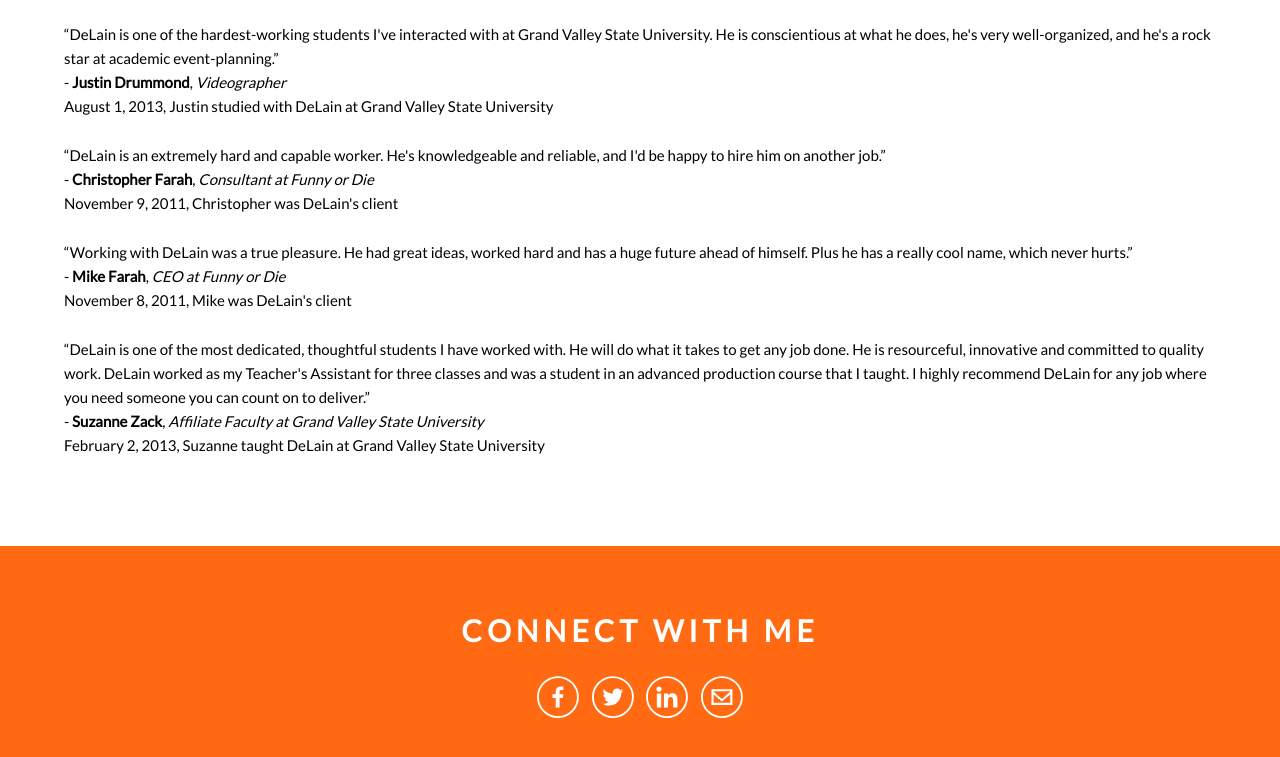
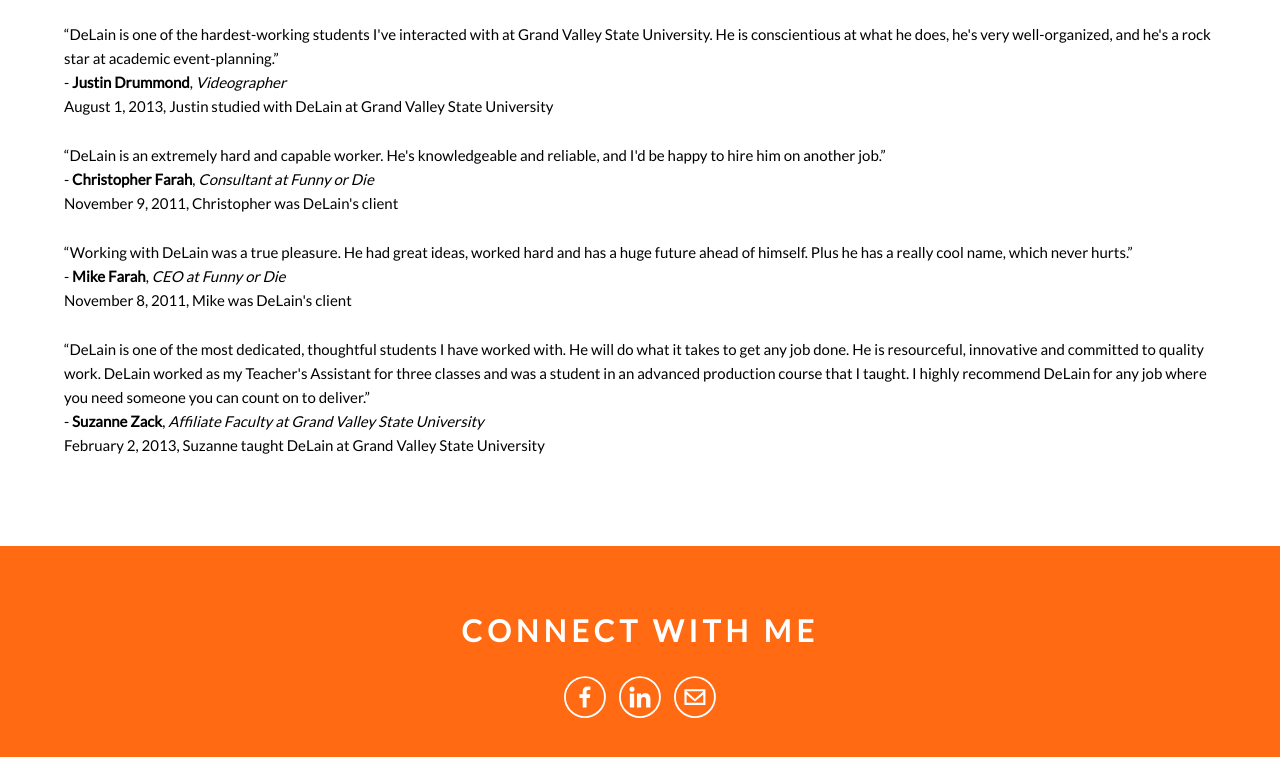
Before and after one commit to delainbomer/delainbomer.github.io, a website: page index.html in a window 1280 px wide. Shown: the part 3097-3854 px from the top of the page. Drawn offline with Linux system fonts and the light colour scheme.

Commit message:
Update index.html

```diff
--- a/index.html
+++ b/index.html
@@ -175,7 +175,6 @@ preserveAspectRatio="xMinYMin meet" class="svg-content">
 				<center>
 				  <h4>Connect with me</h4>
 				  <a title="Facebook" href="http://www.facebook.com/delainbomeriii" target="_blank"><img src="images/Facebook.svg" height="relative" width="42" style="padding:5px"></a>
-					<a title="Twitter" href="http://www.twitter.com/delain_bomer" target="_blank"><img src="images/twitter.svg" height="relative" width="42" style="padding:5px"></a>
 					<a title="LinkedIn" href="http://www.linkedin.com/in/delain" target="_blank"><img src="images/linkedin.svg" height="relative" width="42" style="padding:5px"></a>
 					<a href="mailto:delain@delainbomer.com?Subject=Hi%20DeLain" target="_blank"><img src="images/email.svg" height="relative" width="42" style="padding:5px"></a>
 				</center>
```
